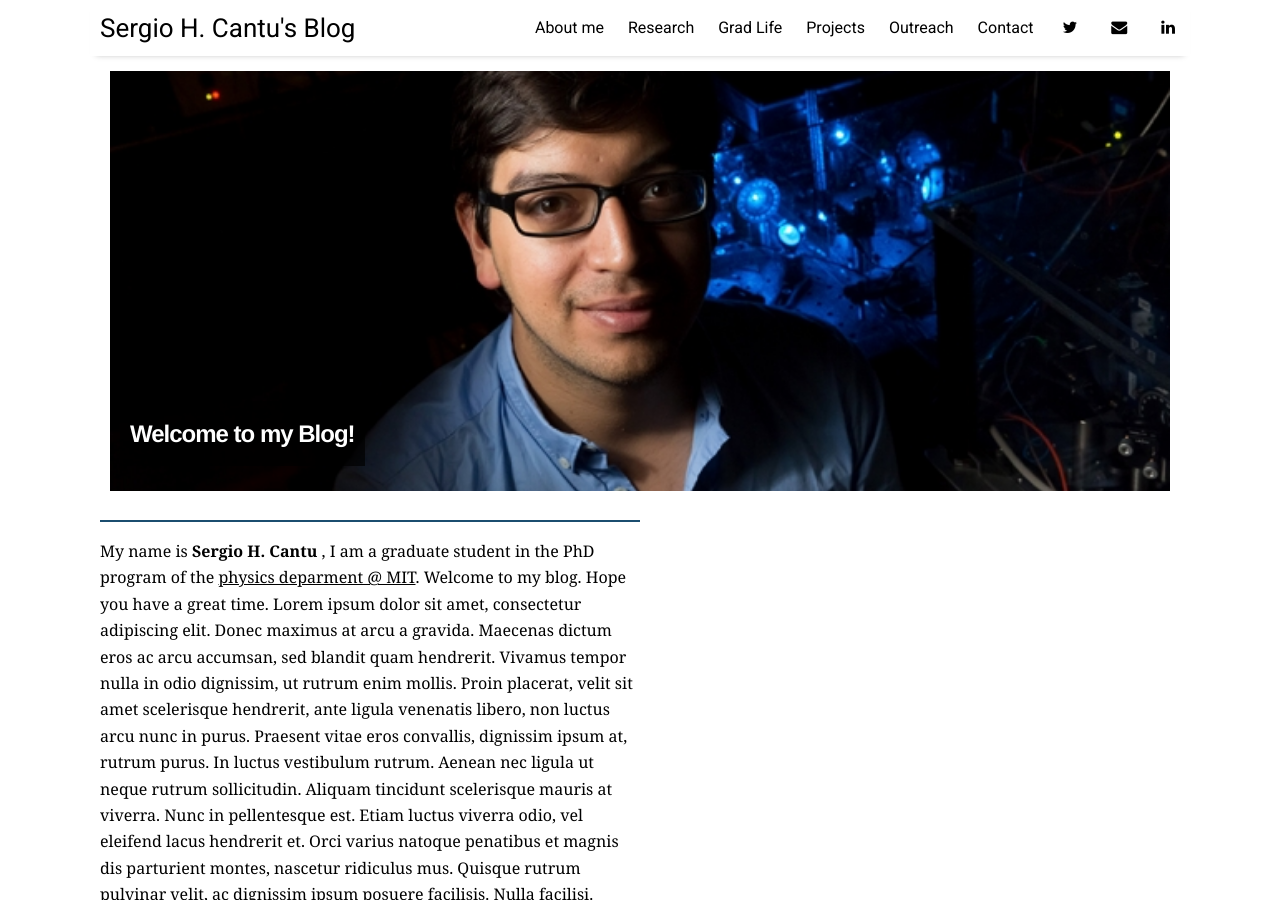
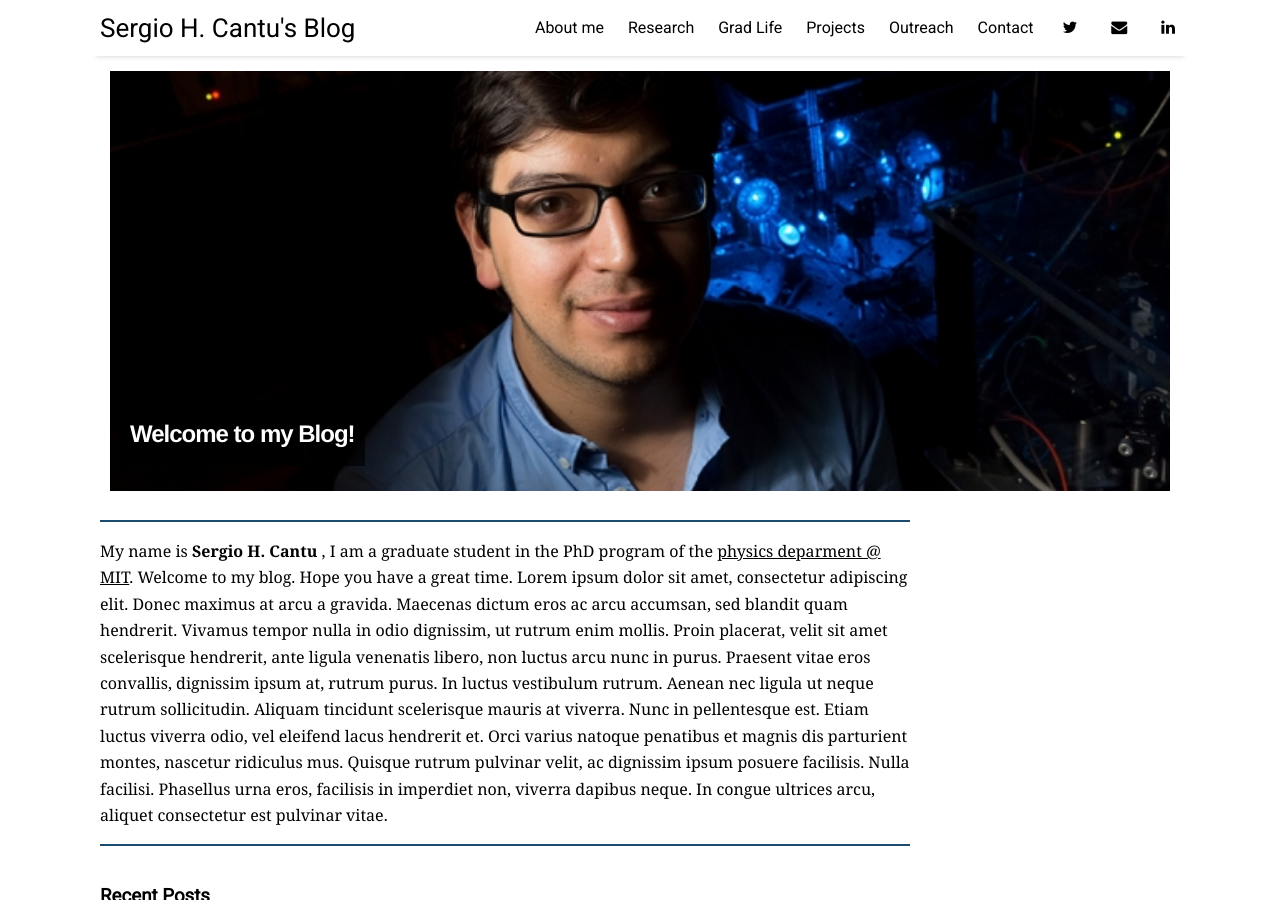
Before and after one commit to ChekHub/chekhub.github.io, a Jekyll site: the page built from index.html, in a window 1280 px wide and 900 px high. Built offline with Jekyll 4.4.1, drawn with Linux system fonts in a browser that asks for light colours; nearby versions of some CDN libraries; the list of posts is cut into pages by our own code.

Commit message:
Update home.html

```diff
--- a/_layouts/home.html
+++ b/_layouts/home.html
@@ -12,9 +12,9 @@
 
 <br>
 
-<table cellspacing="0" cellpadding="0" border="0" width="50%">
+<table cellspacing="0" cellpadding="0" border="0" width="75%">
   <tr>
-      <td align="left">
+      <td align="center">
         <hr color="#1B4D6F" size="2">
         <p align = "left" valign = "middle" width = "50%"  line-height: 25px; margin: 0;   padding: 10px 10px">
               My name is <strong> Sergio H. Cantu </strong>, I am a graduate student in the PhD program of the <a href="http://web.mit.edu/physics/">physics deparment @ MIT</a>. Welcome to my blog. Hope you have a great time.
```
